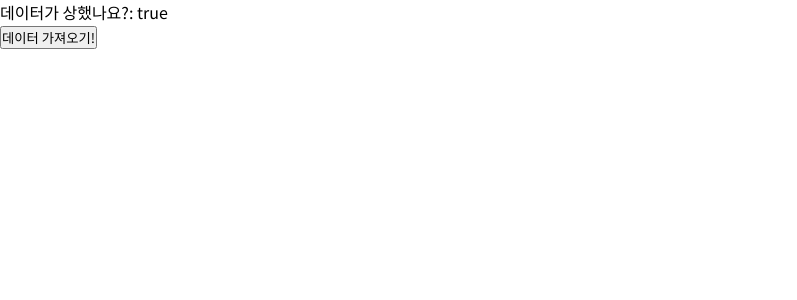
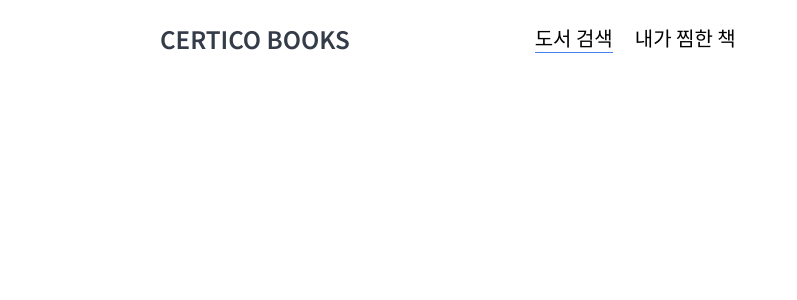
Before and after one commit to 313yang/cdri-project, a React (Vite) app: page / in a window 1280 px wide. Shown: the top 300 px of the page, without its empty margins (0-797 px from the left). Built offline with nearby package versions, Linux system fonts and the light colour scheme; no server answers.

Commit message:
Feat: modified folder structure & modified header css

```diff
--- a/src/App.tsx
+++ b/src/App.tsx
@@ -1,7 +1,6 @@
 import { QueryClient, QueryClientProvider } from "@tanstack/react-query";
-import { Header } from "./components/header";
-import DelayedData from "./test";
 import { ReactQueryDevtools } from "@tanstack/react-query-devtools";
+import { Header } from "@/components/Header";
 
 // Create a client
 const queryClient = new QueryClient()
@@ -9,8 +8,7 @@ const queryClient = new QueryClient()
 function App() {
   return (
     <QueryClientProvider client={queryClient}>
-      {/* <Header /> */}
-      <DelayedData />
+      <Header />
       <ReactQueryDevtools />
     </QueryClientProvider>
   );
--- a/src/components/header.tsx
+++ b/src/components/Header/index.tsx
@@ -1,6 +1,6 @@
 import { useState } from "react";
 import { TabhostType } from "@/defines/global";
-import { HeaderComponent, NavList, } from "./style";
+import { HeaderComponent, NavList } from "./style";
 
 export const Header = () => {
     const [tabhost, setTabhost] = useState<TabhostType>(TabhostType.Search);
@@ -11,10 +11,10 @@ export const Header = () => {
         </h1>
         <nav>
             <ul>
-                <NavList selected={tabhost === TabhostType.Search}>
+                <NavList selected={tabhost === TabhostType.Search} onClick={() => setTabhost(TabhostType.Search)}>
                     도서 검색
                 </NavList>
-                <NavList selected={tabhost === TabhostType.Favorite}>
+                <NavList selected={tabhost === TabhostType.Favorite} onClick={() => setTabhost(TabhostType.Favorite)}>
                     내가 찜한 책
                 </NavList>
             </ul>
--- a/src/components/style.ts
+++ b/src/components/Header/style.ts
@@ -5,13 +5,17 @@ export const HeaderComponent = styled.header`
   align-items: center;
   padding: 24px 160px 24px;
   > h1 {
+    width: 33%;
     ${({ theme }) => theme.typography.title1};
     color: ${({ theme }) => theme.colors.text.primary};
   }
   > nav  {
+    width: 33%;
     > ul {
-        display: flex;
-        align-items: center;
+      display: flex;
+      align-items: center;
+      justify-content: center;
+      gap: 22px;
     }
   }
 `;
--- a/src/test.tsx
+++ /dev/null
@@ -1,25 +0,0 @@
-import { useQuery, useQueryClient, queryOptions } from '@tanstack/react-query'
-// ...
-
-const options = queryOptions<any>({
-  queryKey: ['delay'],
-  queryFn: async () => (await fetch('https://api.heropy.dev/v0/delay?t=1000')).json(),
-  staleTime: 1000 * 10
-})
-
-export default function DelayedData() {
-  const queryClient = useQueryClient()
-  const { data, isStale } = useQuery(options)
-
-  async function fetchData() {
-    const data = await queryClient.fetchQuery(options)
-    console.log(data) // 캐시된 데이터 or 새로 가져온 데이터
-  }
-  return (
-    <>
-      <div>{data?.time}</div>
-      <div>데이터가 상했나요?: {JSON.stringify(isStale)}</div>
-      <button onClick={fetchData}>데이터 가져오기!</button>
-    </>
-  )
-}
```
Also changed, not shown: src/components/ui/Button.tsx (added).
